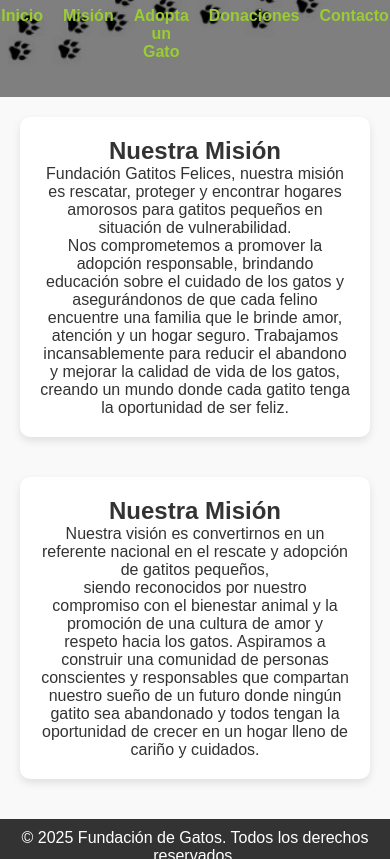
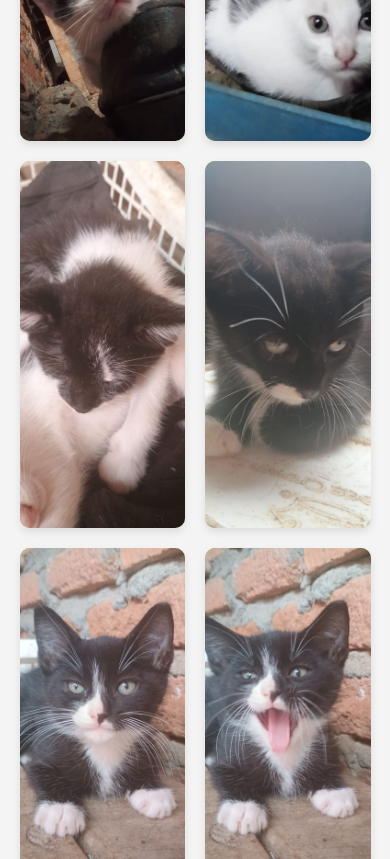
Before and after one commit to john5400/hosting, a plain HTML site: page mision.html in a window 390 px wide. Shown: the part 93-952 px from the top of the page. Drawn offline with Linux system fonts and the light colour scheme.

Commit message:
Update mision.html

```diff
--- a/mision.html
+++ b/mision.html
@@ -3,49 +3,123 @@
 <head>
     <meta charset="UTF-8">
     <meta name="viewport" content="width=device-width, initial-scale=1.0">
-    <meta name="description" content="Misión de la Fundación de Gatos - Nuestro compromiso con los gatos necesitados.">
-    <title>Misión - Fundación de Gatos</title>
-    <link rel="stylesheet" href="styles.css">
-    <link rel="icon" href="favicon.ico" type="image/x-icon">
+    <title>Galería de Gatitos</title>
+    <style>
+        /* Estilos generales */
+        body {
+            font-family: Arial, sans-serif;
+            margin: 0;
+            padding: 0;
+            background-color: #f4f4f4;
+            display: flex;
+            flex-direction: column;
+            justify-content: center;
+            align-items: center;
+            min-height: 100vh;
+        }
+
+        /* Contenedor del grid */
+        .layout {
+            display: grid;
+            grid-template-columns: repeat(auto-fit, minmax(250px, 1fr)); /* Columnas responsivas */
+            gap: 20px; /* Espacio entre los elementos */
+            width: 90%; /* Ancho del grid */
+            max-width: 1200px; /* Ancho máximo */
+            margin-bottom: 20px; /* Espacio debajo del grid */
+        }
+
+        /* Estilos para cada item del grid */
+        .layout div {
+            background-color: yellowgreen; /* Fondo blanco */
+            border-radius: 10px; /* Bordes redondeados */
+            overflow: hidden; /* Oculta el desbordamiento de las imágenes */
+            box-shadow: 0 4px 8px rgba(0, 0, 0, 0.1); /* Sombra suave */
+            transition: transform 0.3s ease, box-shadow 0.3s ease; /* Transición suave */
+        }
+
+        /* Estilos para las imágenes */
+        .layout img {
+            width: 100%; /* Ocupa todo el ancho del contenedor */
+            height: 100%; /* Ocupa todo el alto del contenedor */
+            object-fit: cover; /* Ajusta la imagen sin distorsionarla */
+            display: block; /* Elimina el espacio inferior de las imágenes */
+        }
+
+        /* Efecto hover para los items */
+        .layout div:hover {
+            transform: scale(1.05); /* Escala ligeramente el elemento */
+            box-shadow: 0 8px 16px rgba(0, 0, 0, 0.2); /* Aumenta la sombra */
+        }
+
+        /* Estilos para el botón de retroceso */
+        .boton-retroceso {
+            display: inline-block;
+            padding: 10px 20px;
+            background-color: #25D366; /* Color de fondo */
+            color: blueviolet; /* Color del texto */
+            text-decoration: none; /* Elimina el subrayado */
+            border-radius: 50px; /* Bordes redondeados */
+            font-size: 16px;
+            font-weight: bold;
+            transition: background-color 0.3s ease; /* Transición suave */
+        }
+
+        /* Efecto hover para el botón */
+        .boton-retroceso:hover {
+            background-color: #128C7E; /* Cambia el color al pasar el mouse */
+        }
+
+        /* Media Queries para ajustes adicionales */
+        @media (max-width: 768px) {
+            .layout {
+                grid-template-columns: repeat(auto-fit, minmax(200px, 1fr)); /* Columnas más pequeñas en tablets */
+            }
+        }
+
+        @media (max-width: 480px) {
+            .layout {
+                grid-template-columns: repeat(auto-fit, minmax(150px, 1fr)); /* Columnas más pequeñas en móviles */
+            }
+
+            .boton-retroceso {
+                padding: 8px 16px;
+                font-size: 14px;
+            }
+        }
+    </style>
 </head>
 <body>
-    <header>
-        <h1>Fundación de Gatos</h1>
-        <nav aria-label="Menú principal">
-            <ul>
-                <li><a href="index.html">Inicio</a></li>
-                <li><a href="mision.html">Misión</a></li>
-                <li><a href="#adopta">Adopta un Gato</a></li>
-                <li><a href="#donaciones">Donaciones</a></li>
-                <li><a href="#contacto">Contacto</a></li>
-            </ul>
-        </nav>
-    </header>
+    <section class="layout">
+        <div>
+            <img src="gato1.jpeg" alt="Gato 1">
+        </div>
+        <div>
+            <img src="gato2.jpeg" alt="Gato 2">
+        </div>
+        <div>
+            <img src="gato3.jpeg" alt="Gato 3">
+        </div>
+        <div>
+            <img src="gato9.jpeg" alt="Gato 4">
+        </div>
+        <div>
+            <img src="gato5.jpeg" alt="Gato 5">
+        </div>
+        <div>
+            <img src="gato6.jpeg" alt="Gato 6">
+        </div>
+        <div>
+            <img src="gato7.jpeg" alt="Gato 7">
+        </div>
+        <div>
+            <img src="gato8.jpeg" alt="Gato 8">
+        </div>
+        <div>
+            <img src="gato9.jpeg" alt="Gato 9">
+        </div>
+    </section>
 
-    <main>
-        <section id="mision">
-            <h2>Nuestra Misión</h2>
-            <p> Fundación Gatitos Felices, nuestra misión es rescatar, proteger y encontrar hogares amorosos para gatitos pequeños en situación de vulnerabilidad.
-                <br> Nos comprometemos a promover la adopción responsable, brindando educación sobre el cuidado de los gatos y asegurándonos de que cada felino encuentre una familia que le brinde amor,
-                <br>atención y un hogar seguro. Trabajamos incansablemente para reducir el abandono y mejorar la calidad de vida de los gatos, creando un mundo donde cada gatito tenga la oportunidad de ser feliz.
-        </section>
-    </main>
-    <main>
-        <section id="Vision">
-            <h2>Nuestra Misión</h2>
-            <p>Nuestra visión es convertirnos en un referente nacional en el rescate y adopción de gatitos pequeños,
-                <br>siendo reconocidos por nuestro compromiso con el bienestar animal y la promoción de una cultura de amor y respeto hacia los gatos. Aspiramos a construir una comunidad de personas conscientes y responsables que compartan
-                <br>nuestro sueño de un futuro donde ningún gatito sea abandonado y todos tengan la oportunidad de crecer en un hogar lleno de cariño y cuidados.</p>
-        </section>
-    </main>
-
-    <footer>
-        <p>&copy; 2025 Fundación de Gatos. Todos los derechos reservados.</p>
-        <div>
-            <a href="https://www.facebook.com" aria-label="Facebook"><img src="facebook-icon.png" alt="Facebook"></a>
-            <a href="https://www.twitter.com" aria-label="Twitter"><img src="twitter-icon.png" alt="Twitter"></a>
-            <a href="https://www.instagram.com" aria-label="Instagram"><img src="instagram-icon.png" alt="Instagram"></a>
-        </div>
-    </footer>
+    <!-- Botón de retroceso -->
+    <a href="index.html" class="boton-retroceso">Volver a Inicio</a>
 </body>
 </html>
```
